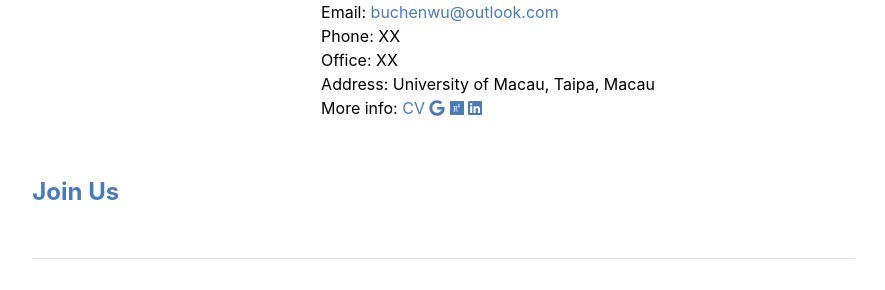
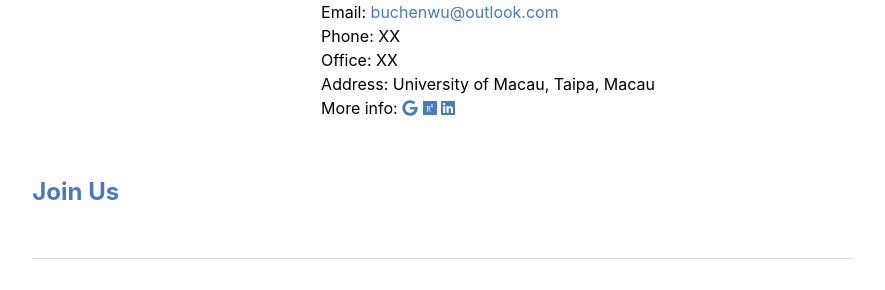
Before and after one commit to buchenwu/buchenwu.github.io, a Jekyll site: the page built from team.md, in a window 1280 px wide. Shown: the part 537-827 px from the top of the page, without its empty margins (197-1082 px from the left). Built offline with Jekyll 4.4.1, drawn with Linux system fonts in a browser that asks for light colours.

Commit message:
Update people.html

```diff
--- a/_layouts/people.html
+++ b/_layouts/people.html
@@ -24,7 +24,8 @@ layout: default
       <p class="mb-0">Phone: {{ person.phone }}</p>
       <p class="mb-0">Office: {{ person.office }} </p>
       <p class="mb-0">Address: {{ person.institution }}, {{ person.address }}</p>
-      <p class="mb-0">More info: <a class="four" href="{{ person.cv }}">CV </a><a class="four" href="{{ person.googlescholar }}"><i class="fab fa-google"></i> </a><a class="four" href="{{ person.researchgate }}"><i class="fab fa-researchgate"></i> </a><a class="four" href="{{ person.linkdin }}"><i class="fab fa-linkedin"></i></a></p>
+      <p class="mb-0">More info: <a class="four" href="{{ person.googlescholar }}"><i class="fab fa-google"></i> </a><a class="four" href="{{ person.researchgate }}"><i class="fab fa-researchgate"></i> </a><a class="four" href="{{ person.linkdin }}"><i class="fab fa-linkedin"></i></a></p>
+      <!-- <p class="mb-0">More info: <a class="four" href="{{ person.cv }}">CV </a><a class="four" href="{{ person.googlescholar }}"><i class="fab fa-google"></i> </a><a class="four" href="{{ person.researchgate }}"><i class="fab fa-researchgate"></i> </a><a class="four" href="{{ person.linkdin }}"><i class="fab fa-linkedin"></i></a></p> -->
     </div>
   </div>
   {% endfor %}
```
